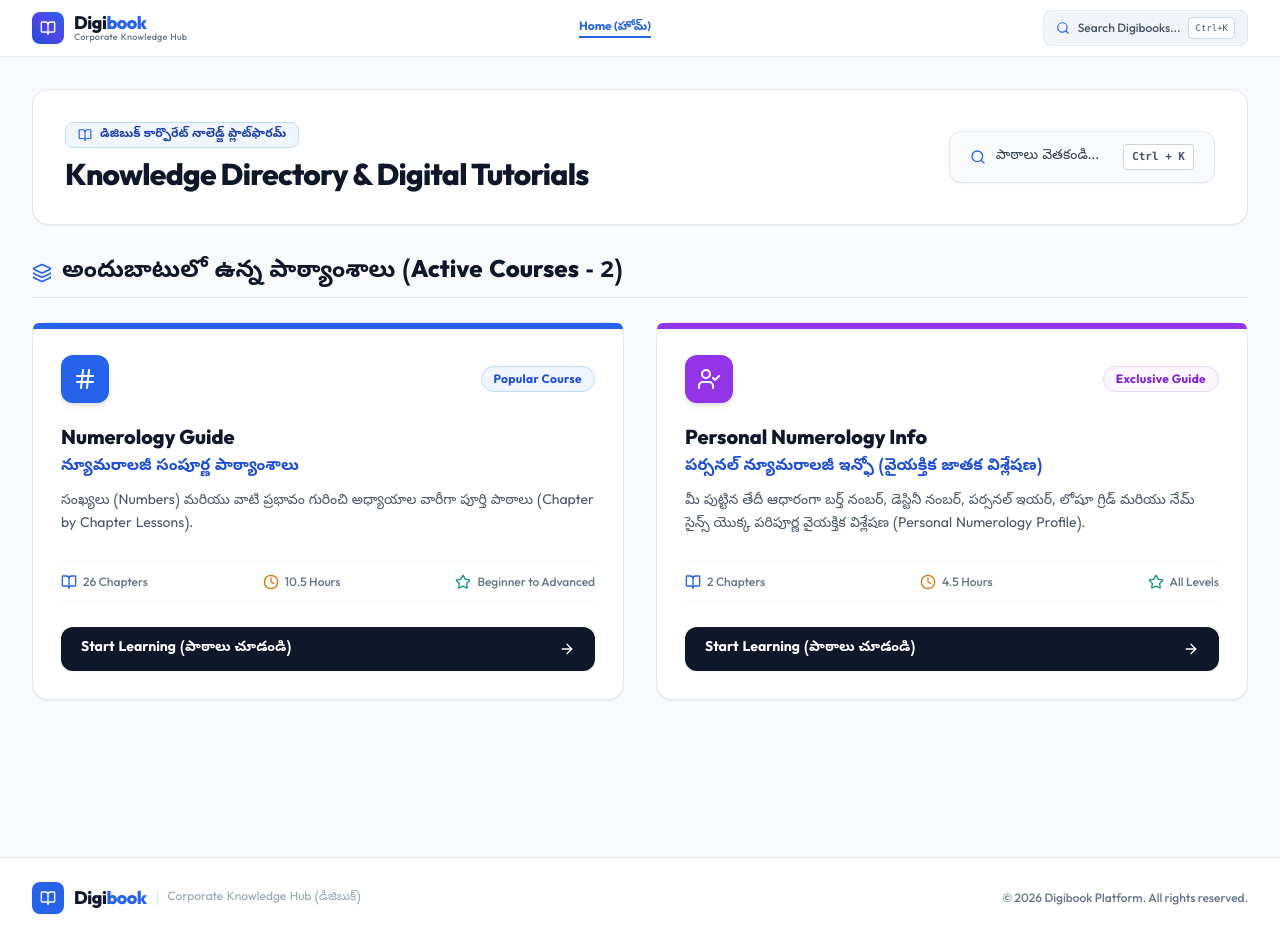
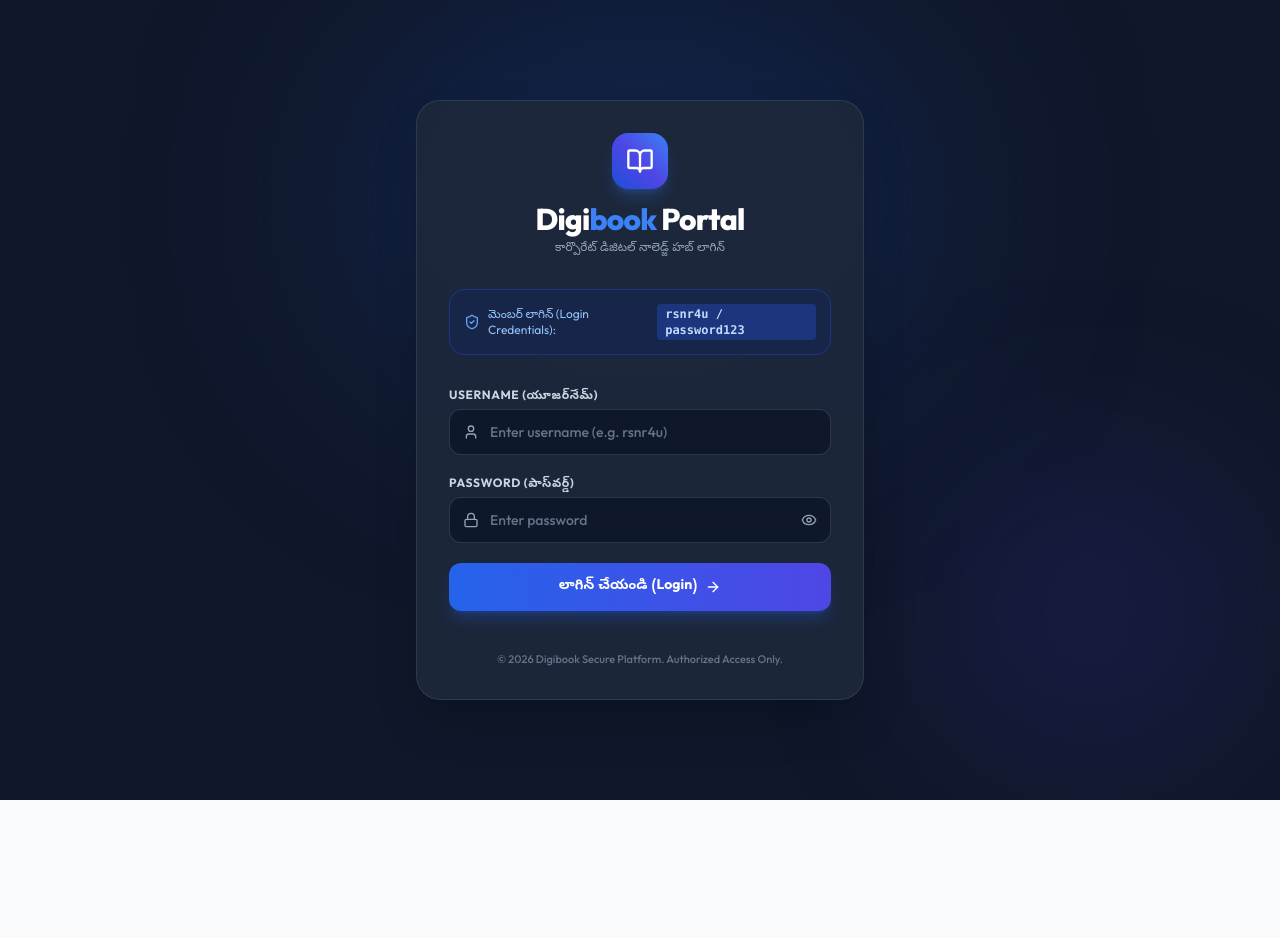
Before and after one commit to rsnr2u/digibooks, a React (Vite) app: page / in a window 1280 px wide. After the commit the page ends 800 px from the top, so only its background shows below. Built offline with nearby package versions, Linux system fonts and the light colour scheme.

Commit message:
Add static login authentication page with credentials rsnr4u / password123

```diff
--- a/src/App.jsx
+++ b/src/App.jsx
@@ -6,8 +6,12 @@
 import HomePage from './pages/HomePage';
 import BookReaderPage from './pages/BookReaderPage';
 import BookmarksPage from './pages/BookmarksPage';
+import LoginPage from './pages/LoginPage';
 
 export default function App() {
+  const [isAuthenticated, setIsAuthenticated] = useState(() => {
+    return localStorage.getItem('digibook_auth') === 'true';
+  });
   const [isSearchOpen, setIsSearchOpen] = useState(false);
 
   useEffect(() => {
@@ -16,10 +20,20 @@
     return () => window.removeEventListener('open-search', handleOpenSearch);
   }, []);
 
+  const handleLogout = () => {
+    localStorage.removeItem('digibook_auth');
+    localStorage.removeItem('digibook_user');
+    setIsAuthenticated(false);
+  };
+
+  if (!isAuthenticated) {
+    return <LoginPage onLogin={() => setIsAuthenticated(true)} />;
+  }
+
   return (
     <Router>
       <div className="min-h-screen flex flex-col bg-slate-950 text-slate-100">
-        <Navbar onOpenSearch={() => setIsSearchOpen(true)} />
+        <Navbar onOpenSearch={() => setIsSearchOpen(true)} onLogout={handleLogout} />
 
         <main className="flex-1">
           <Routes>
--- a/src/components/Navbar.jsx
+++ b/src/components/Navbar.jsx
@@ -1,12 +1,13 @@
 import React, { useState, useEffect } from 'react';
 import { Link, useLocation } from 'react-router-dom';
-import { BookOpen, Search, Bookmark, Menu, X, Sparkles, Compass } from 'lucide-react';
+import { BookOpen, Search, Bookmark, Menu, X, Sparkles, Compass, LogOut, UserCheck } from 'lucide-react';
 import { motion, AnimatePresence } from 'framer-motion';
 
-export default function Navbar({ onOpenSearch }) {
+export default function Navbar({ onOpenSearch, onLogout }) {
   const [isScrolled, setIsScrolled] = useState(false);
   const [isMobileMenuOpen, setIsMobileMenuOpen] = useState(false);
   const location = useLocation();
+  const username = localStorage.getItem('digibook_user') || 'rsnr4u';
 
   useEffect(() => {
     const handleScroll = () => {
@@ -67,6 +68,24 @@
             </kbd>
           </button>
 
+          {/* User Badge */}
+          <div className="hidden sm:flex items-center gap-1.5 px-2.5 py-1 bg-blue-50 border border-blue-100 rounded-lg text-xs font-semibold text-blue-800">
+            <UserCheck className="w-3.5 h-3.5 text-blue-600" />
+            <span>{username}</span>
+          </div>
+
+          {/* Logout Button */}
+          {onLogout && (
+            <button
+              onClick={onLogout}
+              className="flex items-center gap-1.5 px-2.5 py-1.5 bg-slate-100 hover:bg-rose-50 hover:border-rose-200 hover:text-rose-600 border border-slate-200 rounded-lg text-slate-700 text-xs font-semibold transition"
+              title="Logout"
+            >
+              <LogOut className="w-3.5 h-3.5 shrink-0" />
+              <span className="hidden sm:inline">Logout</span>
+            </button>
+          )}
+
           {/* Mobile Menu Toggle Button */}
           <button
             onClick={() => setIsMobileMenuOpen(!isMobileMenuOpen)}
--- /dev/null
+++ b/src/pages/LoginPage.jsx
@@ -0,0 +1,152 @@
+import React, { useState } from 'react';
+import { BookOpen, Lock, User, Eye, EyeOff, ShieldCheck, AlertCircle, ArrowRight } from 'lucide-react';
+import { motion } from 'framer-motion';
+
+export default function LoginPage({ onLogin }) {
+  const [username, setUsername] = useState('');
+  const [password, setPassword] = useState('');
+  const [showPassword, setShowPassword] = useState(false);
+  const [error, setError] = useState('');
+  const [isLoading, setIsLoading] = useState(false);
+
+  const handleSubmit = (e) => {
+    e.preventDefault();
+    setError('');
+
+    // Check credentials (rsnr4u / password123)
+    if (username.trim() === 'rsnr4u' && password === 'password123') {
+      setIsLoading(true);
+      setTimeout(() => {
+        localStorage.setItem('digibook_auth', 'true');
+        localStorage.setItem('digibook_user', 'rsnr4u');
+        onLogin();
+      }, 500);
+    } else {
+      setError('ఇచ్చిన యూజర్‌నేమ్ లేదా పాస్‌వర్డ్ సరికాడు. దయచేసి వివరాలు సరిచూసుకోండి.');
+    }
+  };
+
+  return (
+    <div className="min-h-screen bg-slate-900 flex items-center justify-center py-12 px-4 sm:px-6 lg:px-8 relative overflow-hidden font-sans">
+      {/* Ambient Background Glows */}
+      <div className="absolute top-1/4 left-1/2 -translate-x-1/2 -translate-y-1/2 w-[550px] h-[350px] bg-blue-600/20 blur-[130px] rounded-full pointer-events-none" />
+      <div className="absolute bottom-10 right-10 w-[300px] h-[300px] bg-indigo-600/15 blur-[100px] rounded-full pointer-events-none" />
+
+      <motion.div
+        initial={{ opacity: 0, y: 20 }}
+        animate={{ opacity: 1, y: 0 }}
+        transition={{ duration: 0.4 }}
+        className="max-w-md w-full space-y-8 bg-slate-800/90 backdrop-blur-xl p-8 rounded-3xl border border-slate-700/80 shadow-2xl relative z-10"
+      >
+        {/* Header Branding */}
+        <div className="text-center space-y-3">
+          <div className="w-14 h-14 bg-gradient-to-tr from-blue-700 via-indigo-600 to-blue-500 rounded-2xl flex items-center justify-center text-white mx-auto shadow-lg shadow-blue-500/25">
+            <BookOpen className="w-7 h-7 text-white" />
+          </div>
+          <div>
+            <h2 className="text-2xl sm:text-3xl font-extrabold text-white tracking-tight">
+              Digi<span className="text-blue-500">book</span> Portal
+            </h2>
+            <p className="text-xs text-slate-400 font-telugu mt-1 font-medium">
+              కార్పొరేట్ డిజిటల్ నాలెడ్జ్ హబ్ లాగిన్
+            </p>
+          </div>
+        </div>
+
+        {/* Static Credential Helper Badge */}
+        <div className="p-3.5 bg-blue-950/60 border border-blue-800/60 rounded-2xl text-xs text-blue-300 flex items-center justify-between">
+          <div className="flex items-center gap-2">
+            <ShieldCheck className="w-4 h-4 text-blue-400 shrink-0" />
+            <span>మెంబర్ లాగిన్ (Login Credentials):</span>
+          </div>
+          <code className="bg-blue-900/80 text-blue-200 px-2 py-0.5 rounded font-mono font-bold">
+            rsnr4u / password123
+          </code>
+        </div>
+
+        {/* Error Alert */}
+        {error && (
+          <motion.div
+            initial={{ opacity: 0, scale: 0.95 }}
+            animate={{ opacity: 1, scale: 1 }}
+            className="p-4 bg-rose-950/70 border border-rose-800/70 rounded-2xl text-xs text-rose-300 flex items-start gap-3"
+          >
+            <AlertCircle className="w-4 h-4 text-rose-400 shrink-0 mt-0.5" />
+            <span className="font-telugu font-medium leading-relaxed">{error}</span>
+          </motion.div>
+        )}
+
+        {/* Login Form */}
+        <form className="space-y-5" onSubmit={handleSubmit}>
+          {/* Username Field */}
+          <div className="space-y-1.5">
+            <label className="block text-xs font-bold text-slate-300 uppercase tracking-wider">
+              Username (యూజర్‌నేమ్)
+            </label>
+            <div className="relative">
+              <div className="absolute inset-y-0 left-0 pl-3.5 flex items-center pointer-events-none text-slate-400">
+                <User className="w-4 h-4" />
+              </div>
+              <input
+                type="text"
+                required
+                value={username}
+                onChange={(e) => setUsername(e.target.value)}
+                placeholder="Enter username (e.g. rsnr4u)"
+                className="w-full pl-10 pr-4 py-3 bg-slate-900/90 border border-slate-700/80 rounded-xl text-sm text-white placeholder-slate-500 focus:outline-none focus:border-blue-500 focus:ring-1 focus:ring-blue-500 transition font-medium"
+              />
+            </div>
+          </div>
+
+          {/* Password Field */}
+          <div className="space-y-1.5">
+            <label className="block text-xs font-bold text-slate-300 uppercase tracking-wider">
+              Password (పాస్‌వర్డ్)
+            </label>
+            <div className="relative">
+              <div className="absolute inset-y-0 left-0 pl-3.5 flex items-center pointer-events-none text-slate-400">
+                <Lock className="w-4 h-4" />
+              </div>
+              <input
+                type={showPassword ? 'text' : 'password'}
+                required
+                value={password}
+                onChange={(e) => setPassword(e.target.value)}
+                placeholder="Enter password"
+                className="w-full pl-10 pr-10 py-3 bg-slate-900/90 border border-slate-700/80 rounded-xl text-sm text-white placeholder-slate-500 focus:outline-none focus:border-blue-500 focus:ring-1 focus:ring-blue-500 transition font-medium"
+              />
+              <button
+                type="button"
+                onClick={() => setShowPassword(!showPassword)}
+                className="absolute inset-y-0 right-0 pr-3.5 flex items-center text-slate-400 hover:text-slate-200 transition"
+              >
+                {showPassword ? <EyeOff className="w-4 h-4" /> : <Eye className="w-4 h-4" />}
+              </button>
+            </div>
+          </div>
+
+          {/* Submit Button */}
+          <button
+            type="submit"
+            disabled={isLoading}
+            className="w-full py-3.5 px-4 bg-gradient-to-r from-blue-600 to-indigo-600 hover:from-blue-500 hover:to-indigo-500 text-white text-sm font-bold rounded-xl shadow-lg shadow-blue-600/30 transition transform active:scale-95 flex items-center justify-center gap-2 group disabled:opacity-70"
+          >
+            {isLoading ? (
+              <span>లాగిన్ అవుతోంది...</span>
+            ) : (
+              <>
+                <span className="font-telugu">లాగిన్ చేయండి (Login)</span>
+                <ArrowRight className="w-4 h-4 group-hover:translate-x-1 transition" />
+              </>
+            )}
+          </button>
+        </form>
+
+        {/* Footer Note */}
+        <div className="pt-2 text-center text-[11px] text-slate-500 font-medium">
+          © {new Date().getFullYear()} Digibook Secure Platform. Authorized Access Only.
+        </div>
+      </motion.div>
+    </div>
+  );
+}
```
